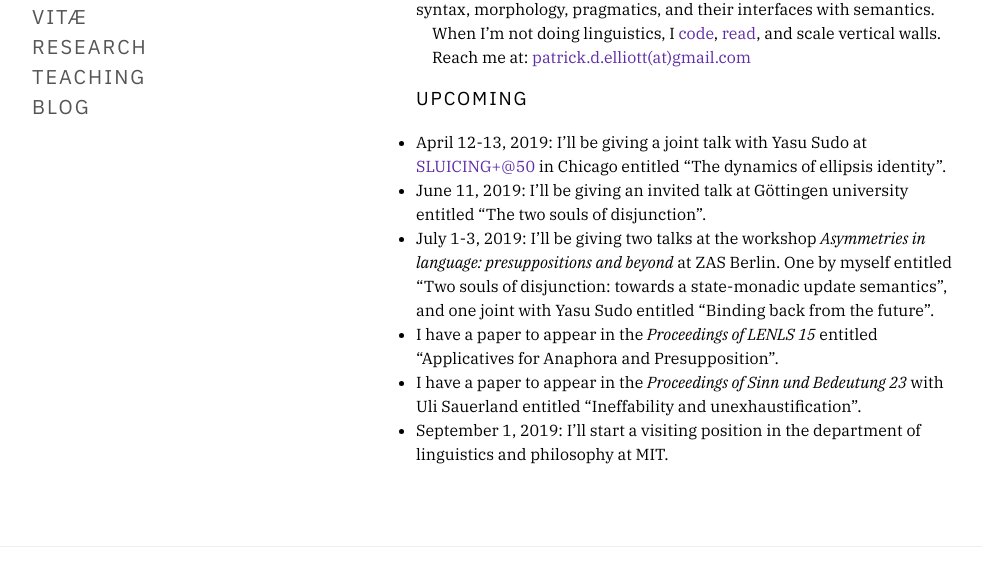
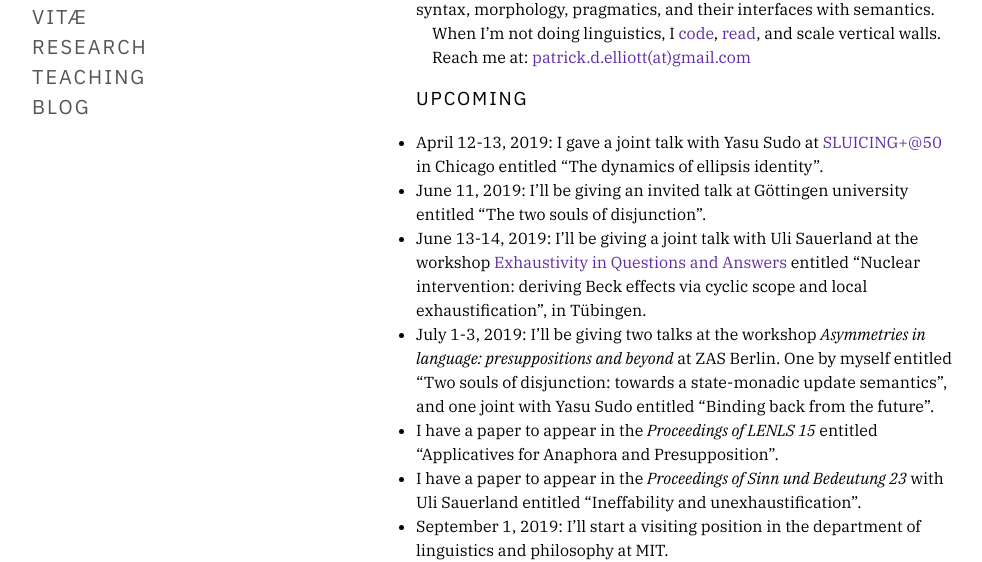
Before and after one commit to patrl/patrl.github.io, a plain HTML site: page index.html in a window 1280 px wide. Shown: the part 187-749 px from the top of the page, without its empty margins (32-1014 px from the left). Drawn offline with nearby package versions, Linux system fonts and the light colour scheme.

Commit message:
"Publish."

```diff
--- a/index.html
+++ b/index.html
@@ -113,8 +113,9 @@
 <section id="upcoming" class="level3">
 <h3>Upcoming</h3>
 <ul>
-<li>April 12-13, 2019: I’ll be giving a joint talk with Yasu Sudo at <a href="https://voices.uchicago.edu/sluicingat50/">SLUICING+<span class="citation" data-cites="50">@50</span></a> in Chicago entitled “The dynamics of ellipsis identity”.</li>
+<li>April 12-13, 2019: I gave a joint talk with Yasu Sudo at <a href="https://voices.uchicago.edu/sluicingat50/">SLUICING+<span class="citation" data-cites="50">@50</span></a> in Chicago entitled “The dynamics of ellipsis identity”.</li>
 <li>June 11, 2019: I’ll be giving an invited talk at Göttingen university entitled “The two souls of disjunction”.</li>
+<li>June 13-14, 2019: I’ll be giving a joint talk with Uli Sauerland at the workshop <a href="https://www.xprag.de/?page_id=6207">Exhaustivity in Questions and Answers</a> entitled “Nuclear intervention: deriving Beck effects via cyclic scope and local exhaustification”, in Tübingen.</li>
 <li>July 1-3, 2019: I’ll be giving two talks at the workshop <em>Asymmetries in language: presuppositions and beyond</em> at ZAS Berlin. One by myself entitled “Two souls of disjunction: towards a state-monadic update semantics”, and one joint with Yasu Sudo entitled “Binding back from the future”.</li>
 <li>I have a paper to appear in the <em>Proceedings of LENLS 15</em> entitled “Applicatives for Anaphora and Presupposition”.</li>
 <li>I have a paper to appear in the <em>Proceedings of Sinn und Bedeutung 23</em> with Uli Sauerland entitled “Ineffability and unexhaustification”.</li>
```
